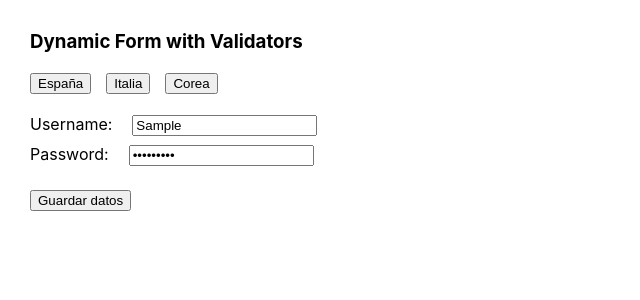
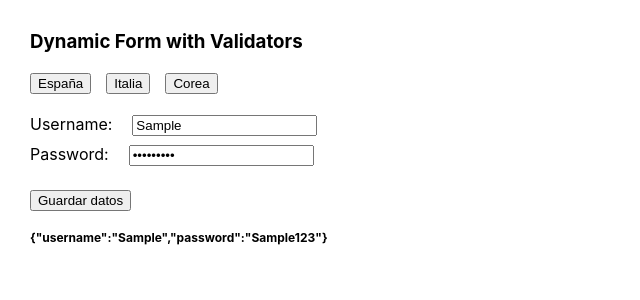
Before and after one commit to mcasami-kave/dynamic-forms-react, a React (Create React App) app: page / in a window 1280 px wide. Both pictures are taken after typing "Sample", "Sample123" into the empty fields and a click on the input "Guardar datos". Shown: the top 300 px of the page, without its empty margins (0-640 px from the left). Built offline with nearby package versions, Linux system fonts and the light colour scheme.

Commit message:
Mostrar resultado form

```diff
--- a/src/App.tsx
+++ b/src/App.tsx
@@ -1,6 +1,7 @@
 import DynamicForm from './components/DynamicForm';
 import loginForm from './assets/formFields.json'
 import { Field, FormFields } from './interfaces/form.interface';
+import { useState } from 'react';
 
 enum Store {
   SPAIN = 'es',
@@ -31,7 +32,12 @@ function App() {
   const fieldsOrderIds: string[] = getFieldsOrderIdsByStore(fields, loginForm.fieldsOrder);
   const sortedFields: Field[] = sortFieldsByStore(fields, fieldsOrderIds);
 
-  const onSubmit = (value: any) => console.log(value);
+  const [formVal, setFromVal] = useState({});
+
+  const onSubmit = (value: any): void => {
+    console.log(value);
+    setFromVal(value);
+  }
 
   return (
     <div>
@@ -41,6 +47,8 @@ function App() {
       <button onClick={() => window.open(`http://localhost:3000/?store=${Store.KOREA}`, '_self')}>Corea</button>
 
       <DynamicForm {...{fields: sortedFields, onSubmit}}/>
+
+      {JSON.stringify(formVal) !== '{}' && <span className='result'>{JSON.stringify(formVal)}</span>}
     </div>
   );
 }
--- a/src/components/DynamicForm/index.tsx
+++ b/src/components/DynamicForm/index.tsx
@@ -41,7 +41,7 @@ interface DynamicFormProps {
 function DynamicForm({ fields, onSubmit}: DynamicFormProps) : JSX.Element {
     const { handleSubmit, register, formState: { errors } } = useForm();
     return (
-        <form onSubmit={handleSubmit(onSubmit)} style={{marginTop: 15}}>
+        <form onSubmit={handleSubmit(onSubmit)} style={{marginTop: 15, marginBottom: 15}}>
             {
                fields.map((field: Field) => <FormField key={field.id} {...{field, register, errors }} />)
             }
--- a/src/index.css
+++ b/src/index.css
@@ -20,3 +20,8 @@ code {
 .field {
   padding: 3px 0;
 }
+
+.result {
+  font-weight: bold;
+  font-size: 12px;
+}
```
